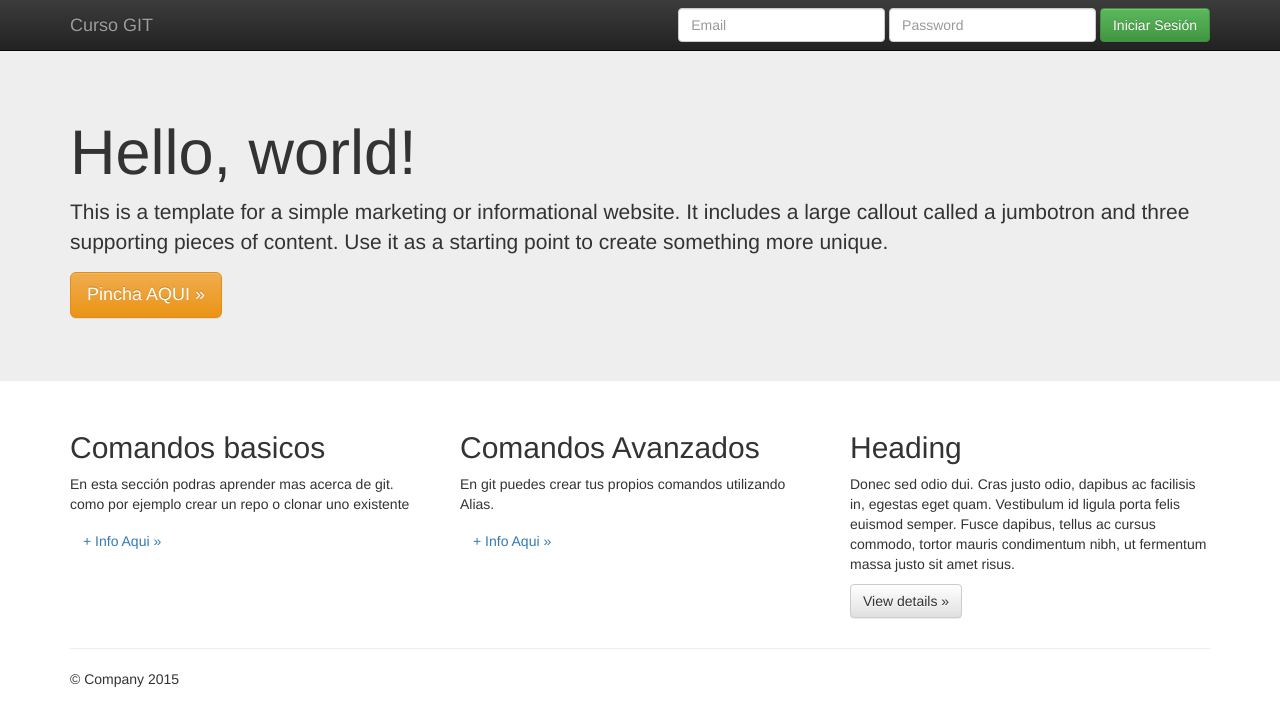
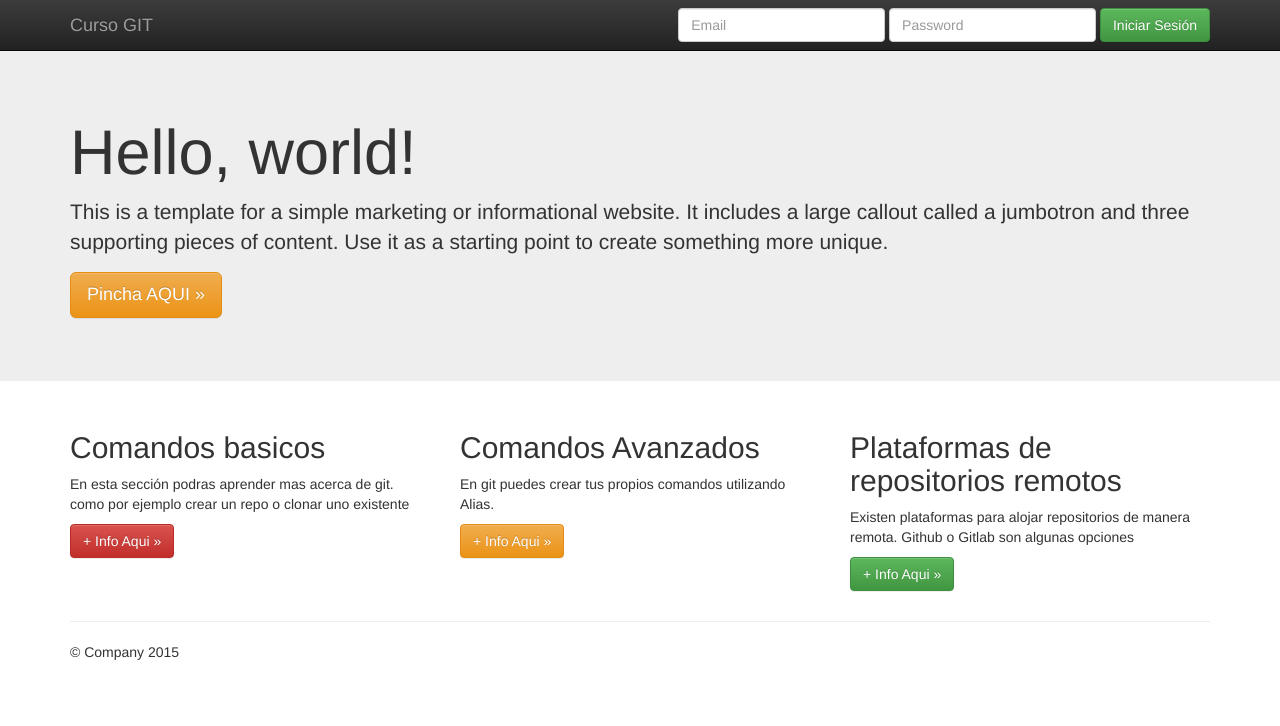
Before and after one commit to th3b3y0nd3r/CursoGitBCI2023, a plain HTML site: page index.html in a window 1280 px wide. Drawn offline with nearby package versions, Linux system fonts and the light colour scheme.

Commit message:
Se actualiza sección boton. Se cambia el estilo de los botones y se agregan secciones de contenido

```diff
--- a/index.html
+++ b/index.html
@@ -67,17 +67,17 @@
         <div class="col-md-4">
           <h2>Comandos basicos</h2>
           <p>En esta sección podras aprender mas acerca de git. como por ejemplo crear un repo o clonar uno existente</p>
-          <p><a class="btn btn-Secondary" href="#" role="button">+ Info Aqui &raquo;</a></p>
+          <p><a class="btn btn-danger" href="#" role="button">+ Info Aqui &raquo;</a></p>
         </div>
         <div class="col-md-4">
           <h2>Comandos Avanzados</h2>
           <p>En git puedes crear tus propios comandos utilizando Alias. </p>
-          <p><a class="btn btn-Warning" href="#" role="button">+ Info Aqui &raquo;</a></p>
+          <p><a class="btn btn-warning" href="#" role="button">+ Info Aqui &raquo;</a></p>
        </div>
         <div class="col-md-4">
-          <h2>Heading</h2>
-          <p>Donec sed odio dui. Cras justo odio, dapibus ac facilisis in, egestas eget quam. Vestibulum id ligula porta felis euismod semper. Fusce dapibus, tellus ac cursus commodo, tortor mauris condimentum nibh, ut fermentum massa justo sit amet risus.</p>
-          <p><a class="btn btn-default" href="#" role="button">View details &raquo;</a></p>
+          <h2>Plataformas de repositorios remotos</h2>
+          <p>Existen plataformas para alojar repositorios de manera remota. Github o Gitlab son algunas opciones</p>
+          <p><a class="btn btn-success" href="#" role="button">+ Info Aqui &raquo;</a></p>
         </div>
       </div>
 
```
